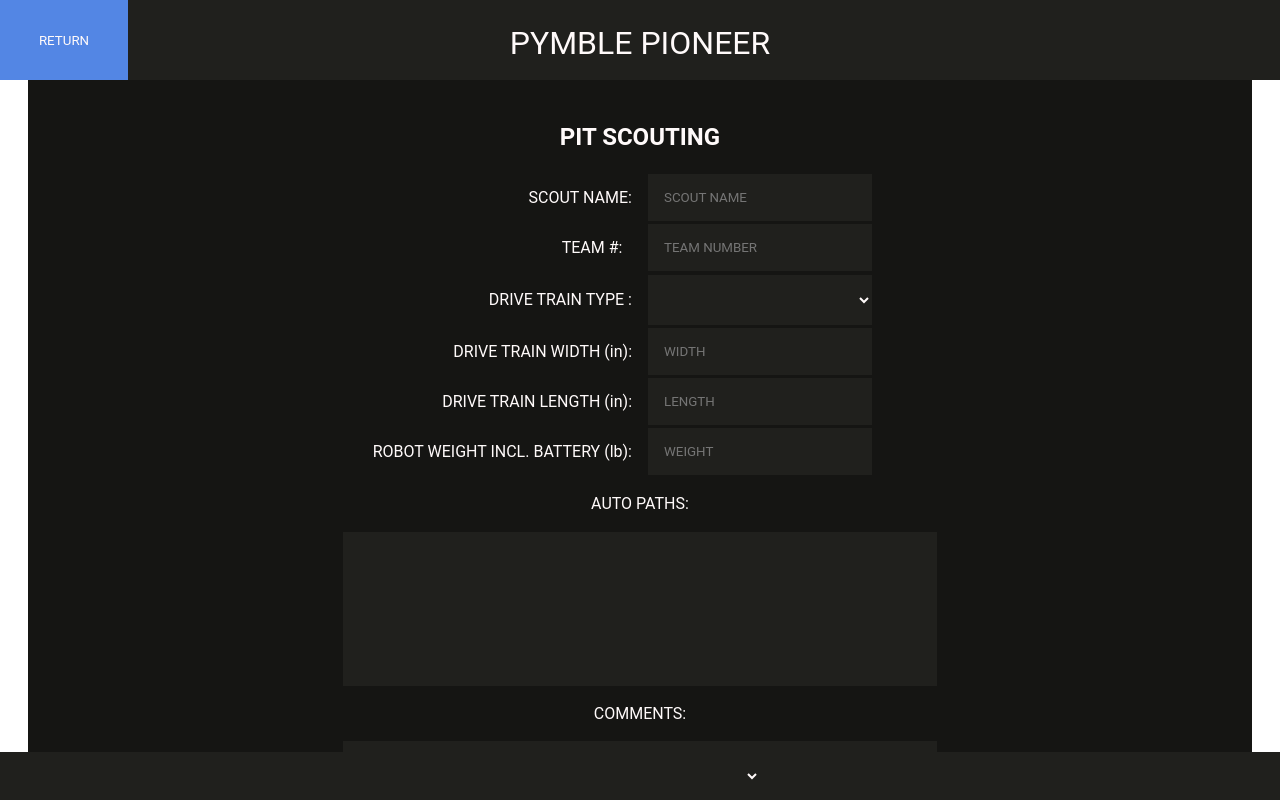
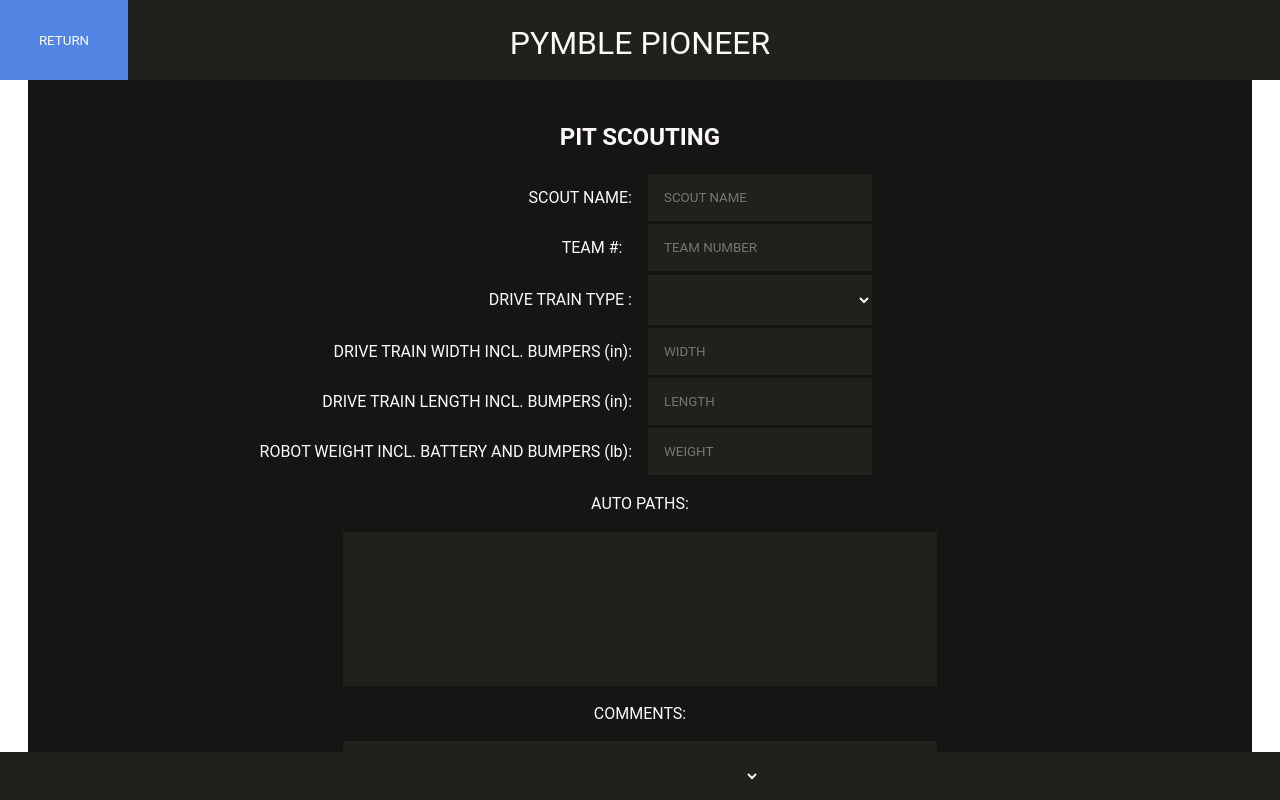
Before and after one commit to Froze-N-Milk/Pymble-Pioneer-2023champsOUTDATED, a SvelteKit app: page / in a window 1280 px wide. Both pictures are taken after a click on the button 703 px from the left and 128 px from the top of the page. Shown: the top 800 px of the page. Built offline with nearby package versions, Linux system fonts and the light colour scheme.

Commit message:
added battery and bumper inclusions specifications

```diff
--- a/src/routes/PitScouting/PitScouting.svelte
+++ b/src/routes/PitScouting/PitScouting.svelte
@@ -164,13 +164,13 @@
 	<label for="" class="left-column">DRIVE TRAIN TYPE :</label>
 	<Selector options={["TANK", "SWERVE", "MECANUM", "OTHER"]} bind:value={SelectedPitScoutingEntry.driveTrainType} />
 
-	<label for="" class="left-column">DRIVE TRAIN WIDTH (in):</label>
+	<label for="" class="left-column">DRIVE TRAIN WIDTH INCL. BUMPERS (in):</label>
 	<input autocomplete="off" id="width" class="hoverSelfAnnounce" type="text" inputmode="numeric" placeholder="WIDTH" bind:value={SelectedPitScoutingEntry.driveTrainSizeWidth} />
 
-	<label for="" class="left-column">DRIVE TRAIN LENGTH (in):</label>
+	<label for="" class="left-column">DRIVE TRAIN LENGTH INCL. BUMPERS (in):</label>
 	<input autocomplete="off" id="length" class="hoverSelfAnnounce" type="text" inputmode="numeric" placeholder="LENGTH" bind:value={SelectedPitScoutingEntry.driveTrainSizeLength} />
 
-	<label for="" class="left-column">ROBOT WEIGHT INCL. BATTERY (lb):</label>
+	<label for="" class="left-column">ROBOT WEIGHT INCL. BATTERY AND BUMPERS (lb):</label>
 	<input autocomplete="off" id="weight" class="hoverSelfAnnounce" type="text" inputmode="numeric" placeholder="WEIGHT" bind:value={SelectedPitScoutingEntry.robotWeight} />
 
 	<p class="sectionHeader">AUTO PATHS:</p>
```
